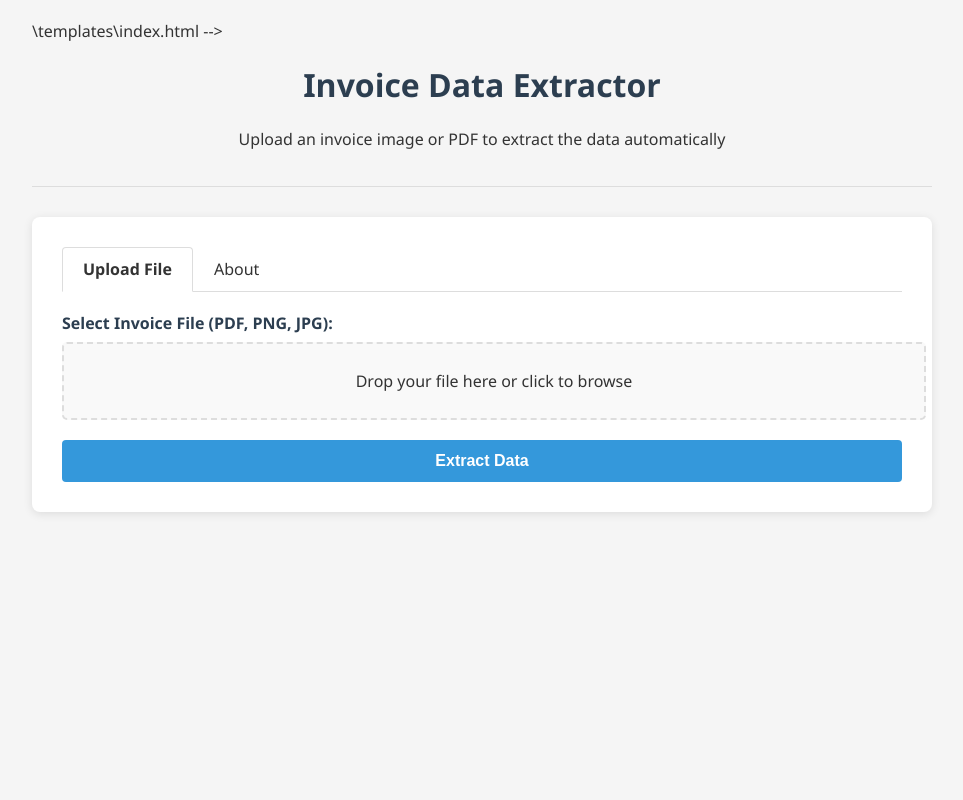
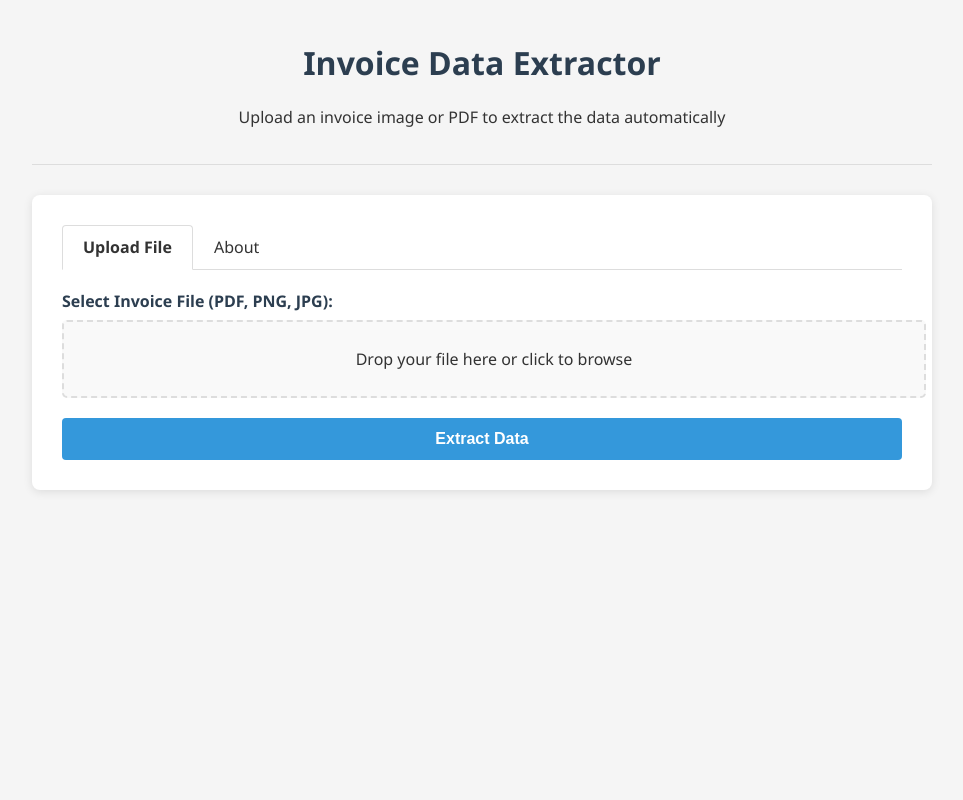
Before and after one commit to TharunAbinav/invoive-to-excel, a Flask app: page / in a window 1280 px wide. Shown: the whole page, without its empty margins (158-1121 px from the left). Run offline with Flask 3, Linux system fonts and the light colour scheme.

Commit message:
fixed html

```diff
--- a/templates/index.html
+++ b/templates/index.html
@@ -1,4 +1,3 @@
-\templates\index.html -->
 <!DOCTYPE html>
 <html lang="en">
 <head>
```
